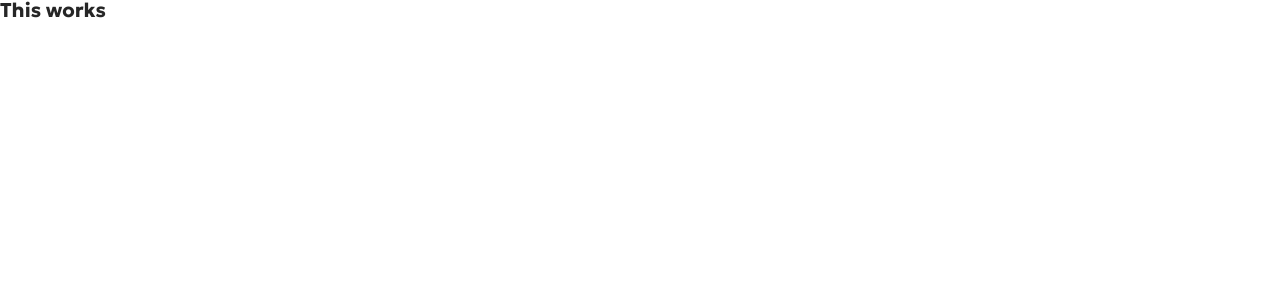
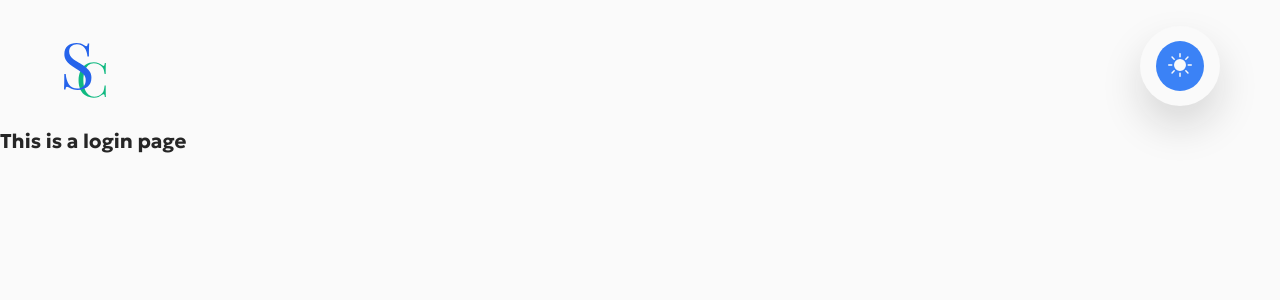
Before and after one commit to lucifer78907/subscribify, a React (Vite) app in the folder frontend/: page /login in a window 1280 px wide. Shown: the top 300 px of the page. Built offline with nearby package versions, Linux system fonts and the light colour scheme.

Commit message:
+RootLayout +Theme +ThemeContext

```diff
--- a/frontend/package.json
+++ b/frontend/package.json
@@ -12,6 +12,7 @@
   "dependencies": {
     "react": "^18.2.0",
     "react-dom": "^18.2.0",
+    "react-icons": "^4.10.1",
     "react-router": "^6.14.2",
     "react-router-dom": "^6.14.2",
     "react-toastify": "^9.1.3",
--- a/frontend/src/App.jsx
+++ b/frontend/src/App.jsx
@@ -1,7 +1,41 @@
+import { createBrowserRouter, RouterProvider } from "react-router-dom";
+import Root from "./pages/Root";
+import Signup from "./pages/Signup";
+import Login from "./pages/Login";
 import "./App.scss";
+import uiContext from "./context/ui-context";
+import { useContext, useEffect } from "react";
 
 const App = () => {
-  return <h1>This works</h1>;
+  const { themeColor } = useContext(uiContext);
+  const router = createBrowserRouter([
+    {
+      path: "/",
+      element: <Root />,
+      children: [
+        {
+          path: "/signup",
+          element: <Signup />,
+        },
+        {
+          path: "/login",
+          element: <Login />,
+        },
+      ],
+    },
+  ]);
+
+  useEffect(() => {
+    if (themeColor === "dark") {
+      document.body.classList.remove("light");
+      document.body.classList.add("dark");
+    } else {
+      document.body.classList.remove("dark");
+      document.body.classList.add("light");
+    }
+  }, [themeColor]);
+
+  return <RouterProvider router={router}></RouterProvider>;
 };
 
 export default App;
--- a/frontend/src/App.scss
+++ b/frontend/src/App.scss
@@ -17,6 +17,7 @@ body {
   box-sizing: border-box;
   font-family: var(--font-body);
   font-weight: 400;
-  color: #262626;
+  color: var(--color-text);
+  background-color: var(--color-bg);
   line-height: 1;
 }
--- /dev/null
+++ b/frontend/src/components/Header.jsx
@@ -0,0 +1,35 @@
+import appLogo from "../assets/Icon.svg";
+import "./Header.scss";
+import { BsSunFill, BsMoonFill } from "react-icons/bs";
+import uiContext from "../context/ui-context";
+import { useContext } from "react";
+
+const Header = () => {
+  const { themeColor, setThemeColor } = useContext(uiContext);
+
+  const handleThemeChange = () => {
+    if (themeColor === "light") {
+      setThemeColor("dark");
+    } else setThemeColor("light");
+  };
+
+  return (
+    <header className="header">
+      <img src={appLogo} alt=" logo" className="app__icon" />
+      <aside>
+        <p className="theme__toggle" onClick={handleThemeChange}>
+          <span>
+            {themeColor === "light" && (
+              <BsSunFill size="2.4rem" color="#fafafa" />
+            )}
+            {themeColor === "dark" && (
+              <BsMoonFill size="2.4rem" color="#fafafa" />
+            )}
+          </span>
+        </p>
+      </aside>
+    </header>
+  );
+};
+
+export default Header;
--- /dev/null
+++ b/frontend/src/components/Header.scss
@@ -0,0 +1,25 @@
+.header {
+  padding: 2rem 6rem;
+  display: flex;
+  align-items: center;
+  flex-wrap: wrap;
+  justify-content: space-between;
+}
+
+.theme__toggle {
+  width: 8rem;
+  height: 8rem;
+  border-radius: 40px;
+  background-color: var(--color-bg);
+  box-shadow: var(--box-shadow-light);
+  display: flex;
+  justify-content: space-evenly;
+  align-items: center;
+
+  & span {
+    background-color: var(--color-primary-500);
+    padding: 1.2rem;
+    border-radius: 50%;
+    cursor: pointer;
+  }
+}
--- /dev/null
+++ b/frontend/src/context/ui-context.jsx
@@ -0,0 +1,23 @@
+import { useState, createContext } from "react";
+
+// create a context
+const uiContext = createContext({
+  themeColor: "light",
+  setThemeColor: () => {},
+});
+
+export const UIContextProvider = ({ children }) => {
+  const [currTheme, setCurrentTheme] = useState("light");
+  return (
+    <uiContext.Provider
+      value={{
+        themeColor: currTheme,
+        setThemeColor: setCurrentTheme,
+      }}
+    >
+      {children}
+    </uiContext.Provider>
+  );
+};
+
+export default uiContext;
--- a/frontend/src/main.jsx
+++ b/frontend/src/main.jsx
@@ -2,5 +2,11 @@ import React from "react";
 import ReactDOM from "react-dom/client";
 import App from "./App.jsx";
 import "./sass/_base.scss";
+import "./sass/_theme.scss";
+import { UIContextProvider } from "./context/ui-context.jsx";
 
-ReactDOM.createRoot(document.getElementById("root")).render(<App />);
+ReactDOM.createRoot(document.getElementById("root")).render(
+  <UIContextProvider>
+    <App />
+  </UIContextProvider>
+);
--- /dev/null
+++ b/frontend/src/pages/Login.jsx
@@ -0,0 +1,5 @@
+const Login = () => {
+  return <h1>This is a login page</h1>;
+};
+
+export default Login;
--- /dev/null
+++ b/frontend/src/pages/Root.jsx
@@ -0,0 +1,13 @@
+import { Outlet } from "react-router";
+import Header from "../components/Header";
+
+const Root = () => {
+  return (
+    <>
+      <Header />
+      <Outlet />
+    </>
+  );
+};
+
+export default Root;
--- /dev/null
+++ b/frontend/src/pages/Signup.jsx
@@ -0,0 +1,11 @@
+import Header from "../components/Header";
+
+const Signup = () => {
+  return (
+    <section>
+      <h1>Header is here</h1>
+    </section>
+  );
+};
+
+export default Signup;
--- a/frontend/src/sass/_base.scss
+++ b/frontend/src/sass/_base.scss
@@ -27,6 +27,10 @@
   --color-grey-900: #171717;
   --color-grey-950: #0a0a0a;
 
+  // defaults
+  --color-text: #262626;
+  --color-bg: #fafafa;
+
   //   box-shadows
 
   //   gradients
--- a/frontend/src/sass/_theme.scss
+++ b/frontend/src/sass/_theme.scss
@@ -0,0 +1,13 @@
+.light {
+  --color-text: #262626;
+  --color-bg: #fafafa;
+  --box-shadow-light: 0 2rem 4rem rgba(23, 23, 23, 0.15);
+  --form-bg-color: rgba(255, 255, 255, 0.274);
+}
+
+.dark {
+  --color-text: #fafafa;
+  --color-bg: #171717;
+  --box-shadow-light: 0 0.5rem 1rem rgba(255, 255, 255, 0.1);
+  --form-bg-color: rgba(0, 0, 0, 0.274);
+}
```
Also changed, not shown: frontend/src/assets/Icon.svg (added), 1 other file (tests, documents, lock files or other folders).
